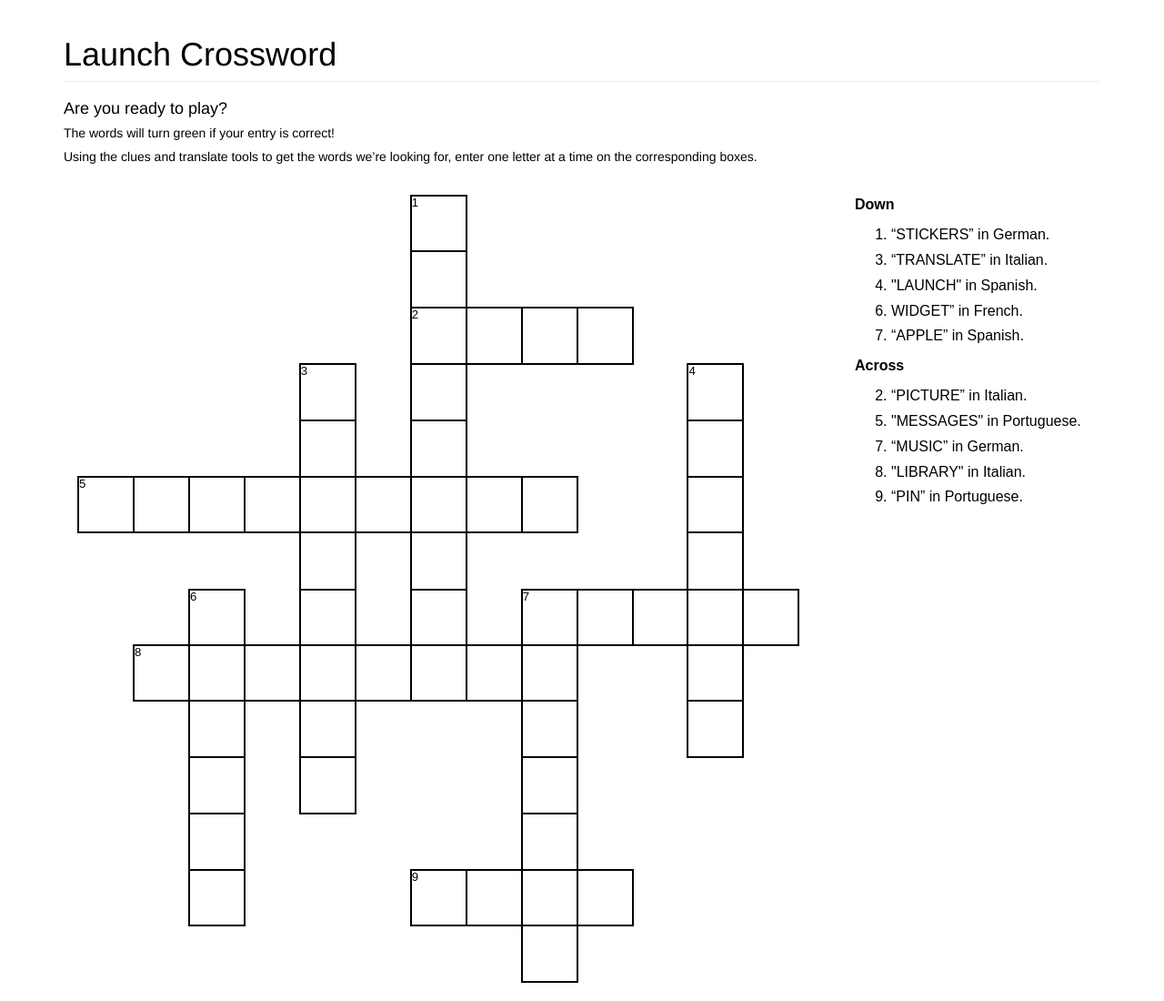
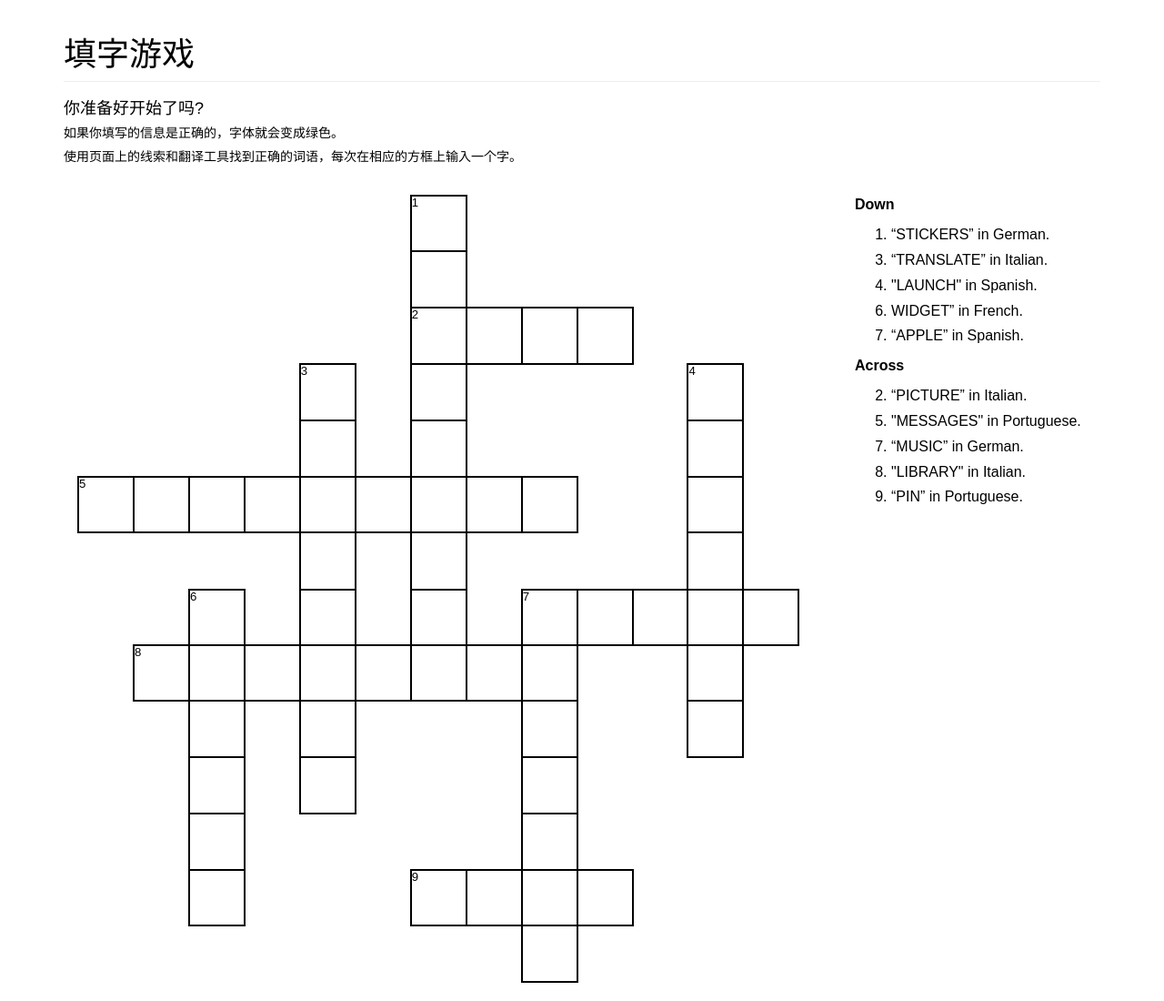
Before and after one commit to EmployeeEnrichmentJAPAC/Translate-Crossword-GC, a plain HTML site: page index.html in a window 1280 px wide. Shown: the top 1100 px of the page at 91% size. Drawn offline with nearby package versions, Linux system fonts and the light colour scheme.

Commit message:
Update index.html

```diff
--- a/index.html
+++ b/index.html
@@ -171,10 +171,10 @@
 
 <body>
     <div class="container">
-        <h1 class="page-header"><span style="color: rgb(0, 0, 0);">Launch Crossword</span></h1>
-        <p class="h4"><span style="color: rgb(0, 0, 0);">Are you ready to play?</span></p>
-        <p class="h5"><span style="color: rgb(0, 0, 0);">The words will turn green if your entry is correct!</span></p>
-        <p class="h5"><span style="color: rgb(0, 0, 0);">Using the clues and translate tools to get the words we’re looking for, enter one letter at a time on the corresponding boxes.</span></p>
+        <h1 class="page-header"><span style="color: rgb(0, 0, 0);">填字游戏</span></h1>
+        <p class="h4"><span style="color: rgb(0, 0, 0);">你准备好开始了吗?</span></p>
+        <p class="h5"><span style="color: rgb(0, 0, 0);">如果你填写的信息是正确的，字体就会变成绿色。</span></p>
+        <p class="h5"><span style="color: rgb(0, 0, 0);">使用页面上的线索和翻译工具找到正确的词语，每次在相应的方框上输入一个字。</span></p>
         <div class="crossword"><br></div>
     </div>
     <script src="https://cdnjs.cloudflare.com/ajax/libs/jquery/3.2.1/jquery.min.js"></script>
```
